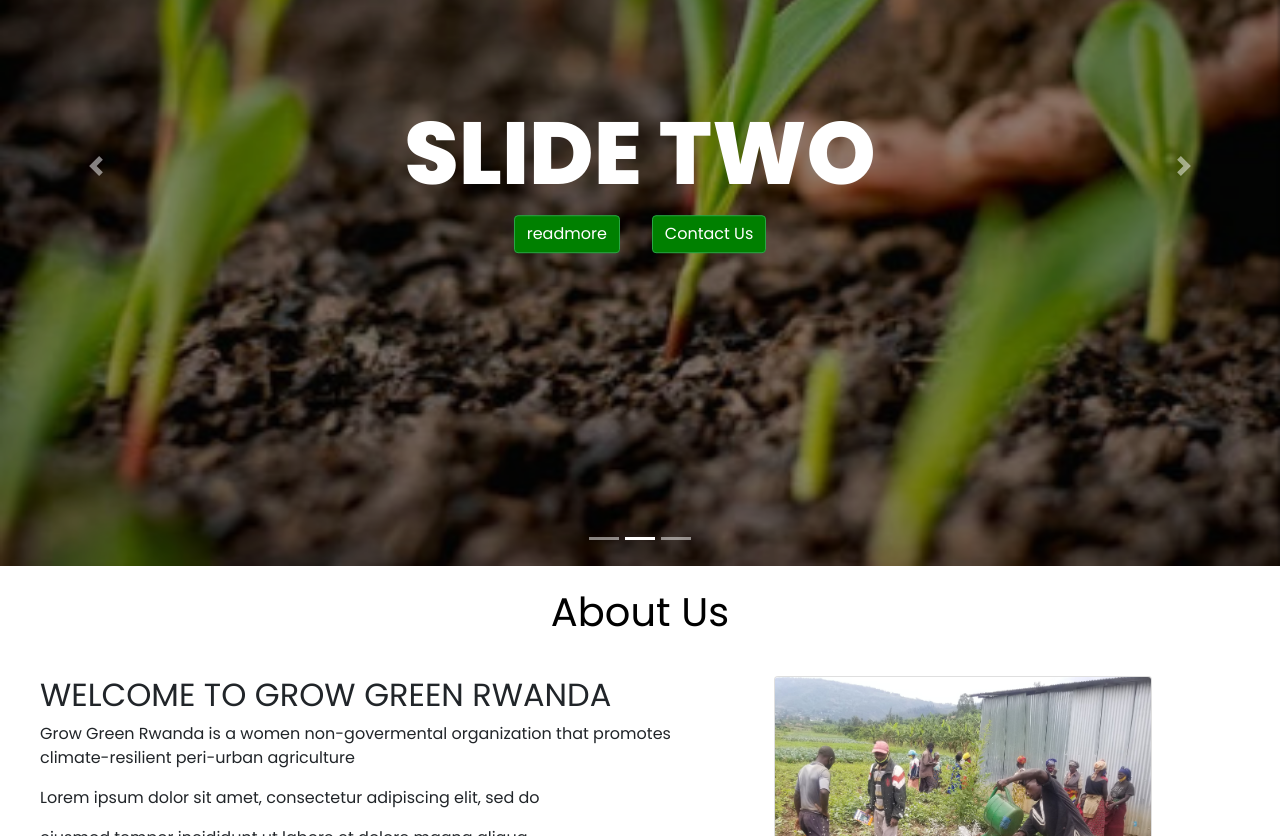
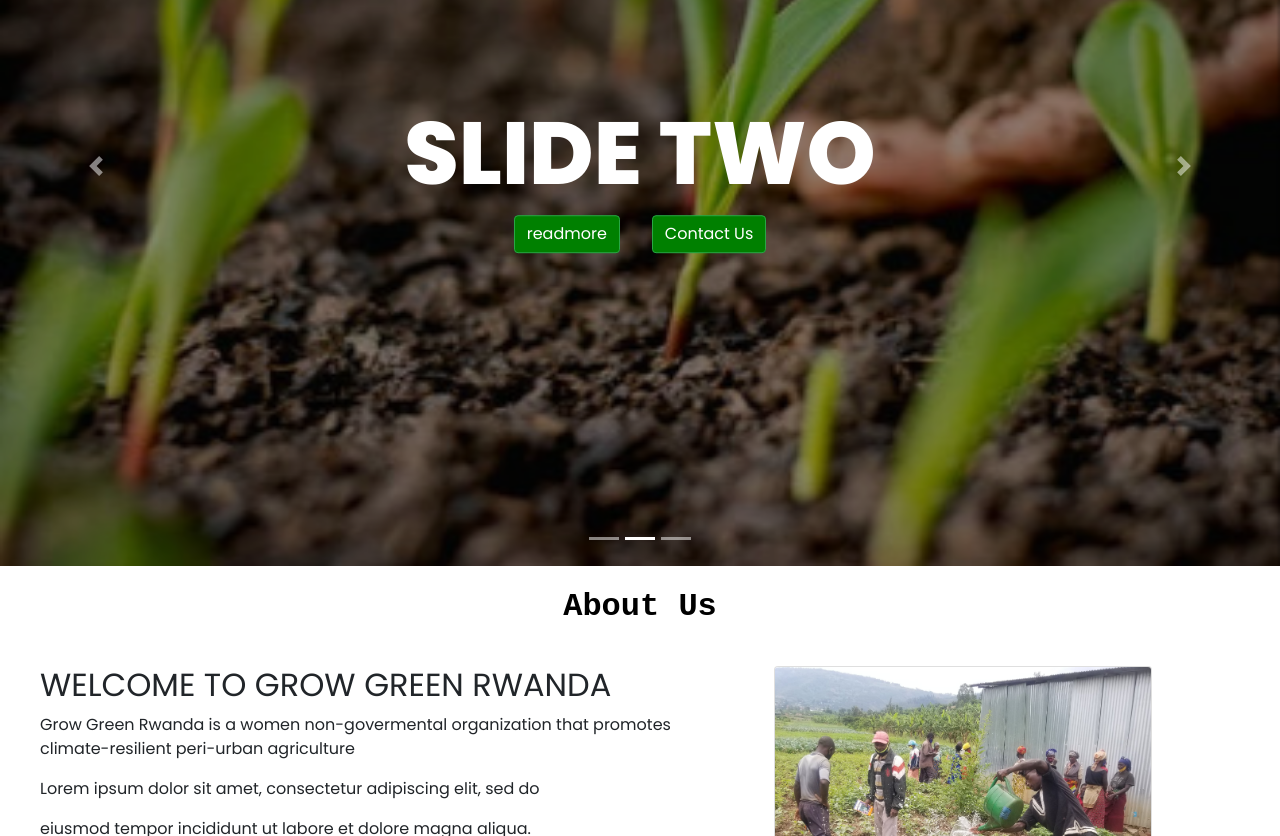
Before and after one commit to freddykaberuka/GrowGreen-frontEnd, a React (Create React App) app in the folder growgreen/: page /about in a window 1280 px wide. Shown: the part 330-1166 px from the top of the page. Built offline with nearby package versions, Linux system fonts and the light colour scheme.

Commit message:
modifie about page

```diff
--- a/growgreen/src/components/pages/about/about.css
+++ b/growgreen/src/components/pages/about/about.css
@@ -2,7 +2,7 @@
     text-align: center;
     padding-top:22px;
 }
-/* .photoSlide{
-   width: 50%;
-   /* height:30px;  */
-/* } */
+.heading{
+    font-weight: 600;
+    font-size: xx-large;
+}
--- a/growgreen/src/components/pages/about/about.js
+++ b/growgreen/src/components/pages/about/about.js
@@ -13,7 +13,7 @@
     return (
         <div>
             <Sliders/>
-            <h1>About Us</h1>
+            <h1 className='heading'>About Us</h1>
             <div className='d-flex mt-10'>
                 <Welcome/>
             </div>
```
